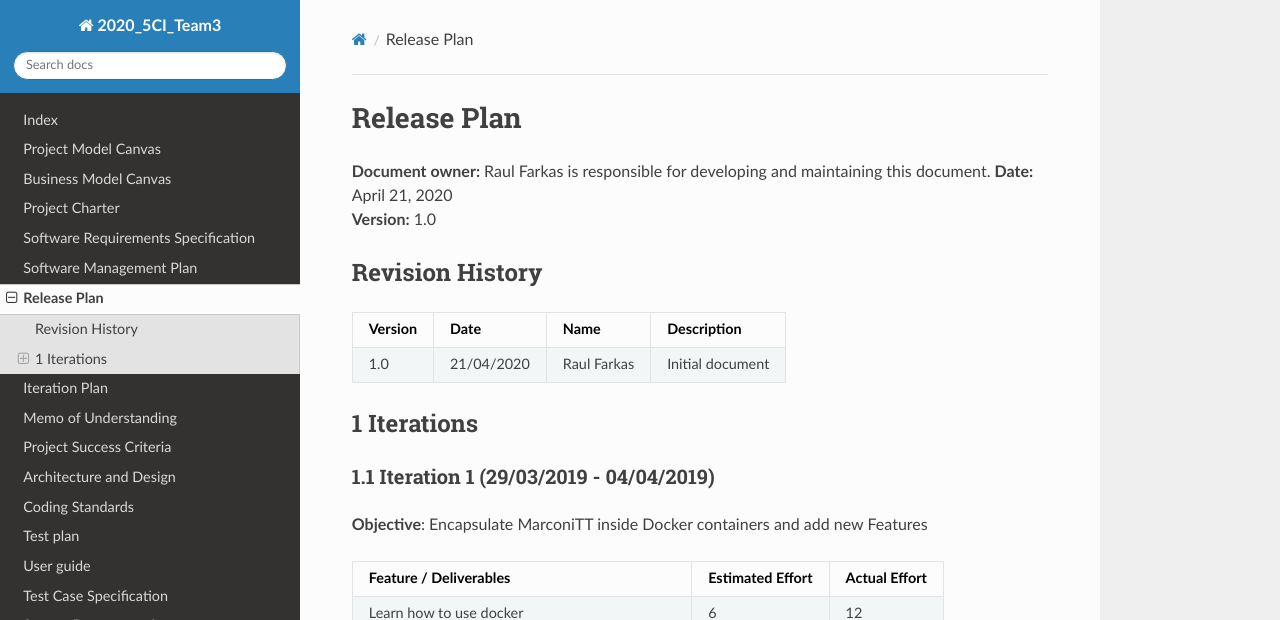
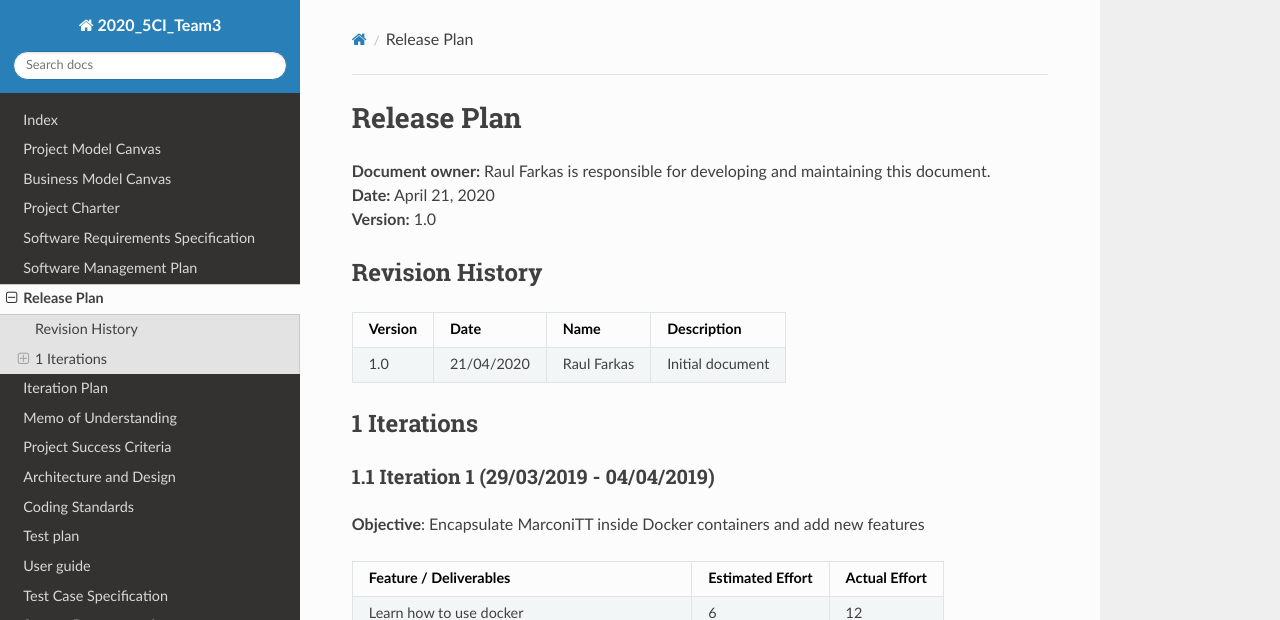
Before and after one commit to TrackyRaul/2020_5CI__team3_Farkas, an MkDocs documentation site: the page built from docs/release_plan.md, in a window 1280 px wide and 900 px high. Shown: the top 620 px of the window. Built offline with MkDocs 1.6.1, drawn with Linux system fonts in a browser that asks for light colours; nearby versions of some CDN libraries.

```diff
--- a/docs/release_plan.md
+++ b/docs/release_plan.md
@@ -14,7 +14,7 @@
 
 ### 1.1 Iteration 1 (29/03/2019 - 04/04/2019)
 
-**Objective**: Encapsulate MarconiTT inside Docker containers and add new Features
+**Objective**: Encapsulate MarconiTT inside Docker containers and add new features
 
 | Feature / Deliverables                         | Estimated Effort | Actual Effort |
 | ---------------------------------------------- | ---------------- | ------------- |
```
